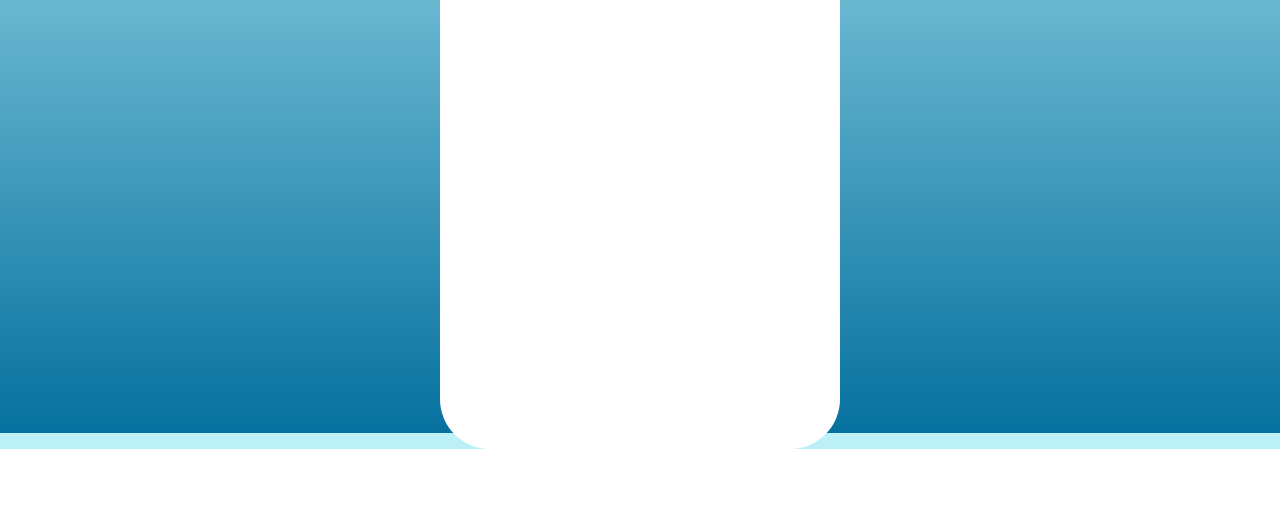
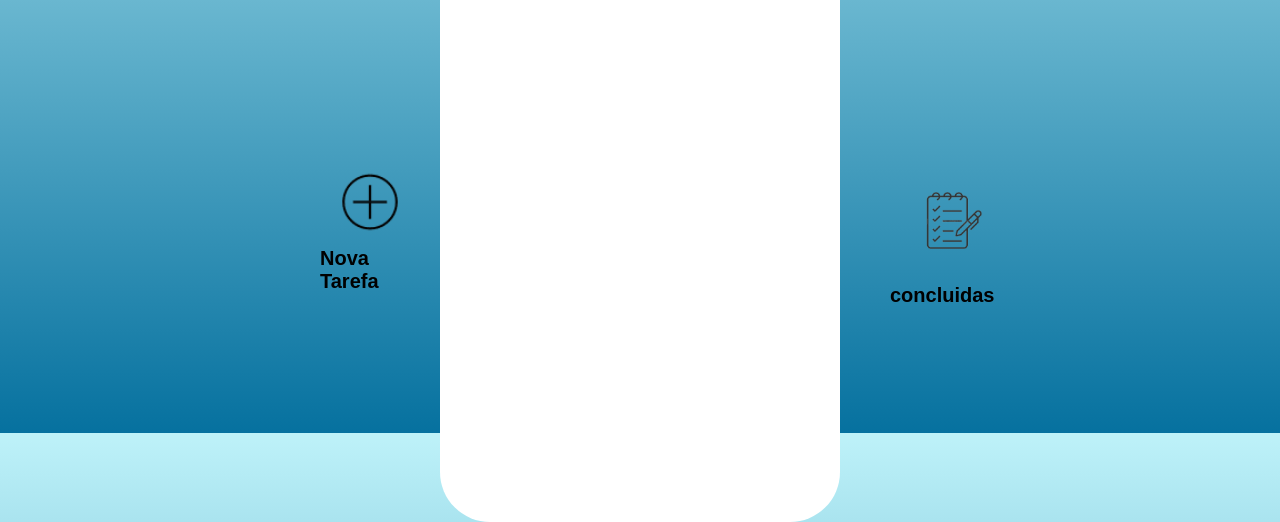
Before and after one commit to jeca16/listar-tarefas--projetos, a plain HTML site: page pages/home.html in a window 1280 px wide. Shown: the part 367-889 px from the top of the page. Before the commit the page ends 816 px from the top, so only its background shows below. Drawn offline with Linux system fonts and the light colour scheme; a web font is replaced by a local one.

Commit message:
adicionar

```diff
--- a/css/home.css
+++ b/css/home.css
@@ -6,12 +6,14 @@ body{
     padding: 32px 24px;
     background: rgb(190,242,249);
     background: linear-gradient(180deg, rgba(190,242,249,1) 0%, rgba(6,113,159,1) 100%);
+    overflow-y: hidden;
+
 }
 .inicio{
-    width: 55px;
+    width: 40px;
 }
 .titulo{
-    font-size: 100px;
+    font-size: 90px;
     text-align: center;
     color: #ffff;
 
@@ -34,12 +36,20 @@ body{
     font-family: "Italiana", sans-serif;
 }
 
+main{
+    display: flex;
+    align-items: center;
+    justify-content: center;
+
+}
+
 .tarefas{
     display: flex;
     align-items: center;
     justify-content: center;
     color: #ffff;
     flex-direction: column;
+    width: 500px ;
 }
 
 .tarefas>h3{
@@ -49,7 +59,42 @@ body{
 
 .listarTarefas{
     width: 400px;
-    height: 500px;
+    height: 590px;
     background-color: #ffff;
     border-radius: 50px;
 }
+
+.novaTarefa{
+    width: 70px;
+}
+
+.criar{
+    display: flex;
+    flex-direction: column;
+    width: 100px;
+    height: 70px;
+
+}
+
+.criar>h3{
+    font-size: 20px;
+    font-family:  "Italiana", sans-serif ;
+}
+
+.tarefasConcluidas{
+    width: 70px;
+}
+
+
+.mostrarFeitas{
+    display: flex;
+    flex-direction: column;
+    width: 100px;
+    height: 70px;
+
+}
+
+.mostrarFeitas>h3{
+    font-size: 20px;
+    font-family:  "Italiana", sans-serif ;
+}
--- a/js/db.json
+++ b/js/db.json
@@ -3,19 +3,19 @@
       {
         "id": 1,
         "nome": "João da Silva",
-        "email": " joao@silva.com",
+        "email": "joao@silva.com",
         "senha": "joao"
       },
       {
         "id": 2,
         "nome": "Maria Salvagni",
-        "email": " maria@salvagni.com",
+        "email": "maria@salvagni.com",
         "senha": "maria"
       },
       {
         "id": 3,
         "nome": "Gabriel Pereira",
-        "email": " gabriel@pereira.com",
+        "email": "gabriel@pereira.com",
         "senha": "gabriel"
       }
     ],
--- a/js/login.js
+++ b/js/login.js
@@ -9,6 +9,8 @@ async function validarLogin() {
     } else {
         const users = await fetch('http://localhost:5080/usuario')
         const listUsers = await users.json()
+
+        console.log(listUsers)
 
         listUsers.forEach((user) => {
             if (email === user.email && senha === user.senha) {
--- a/pages/home.html
+++ b/pages/home.html
@@ -35,16 +35,41 @@
             <h2> Bem vindo Joao</h2>
         </div>
     </header>
+
     <main>
+
+        <div class="novaTarefa">
+            <a href="./criarTarefa.html" target="_blank">
+                <div class="criar">
+                    <img src="../img/image 11.png" alt="">
+                    <h3> Nova Tarefa</h3>
+                </div>
+            </a>
+        </div>
+
+
         <div class="tarefas">
             <h3>suas tarefas: </h3>
             <div class="listarTarefas"></div>
         </div>
 
 
-        <div class="novaTarefa"></div>
+        <div class="tarefasConcluidas">
+            <a href="./concluidas.html" target="_blank">
+                <div class="mostrarFeitas">
+                    <img src="../img/image 12.png" alt="">
+                    <h3> concluidas</h3>
+                </div>
+            </a>
+        </div>
+
+    </main>
+
+
+
+
+
         <div class="concluidas"></div>
-    </main>
 
 </body>
 
```
Also changed, not shown: img/image 11.png (added), img/image 12.png (added).
